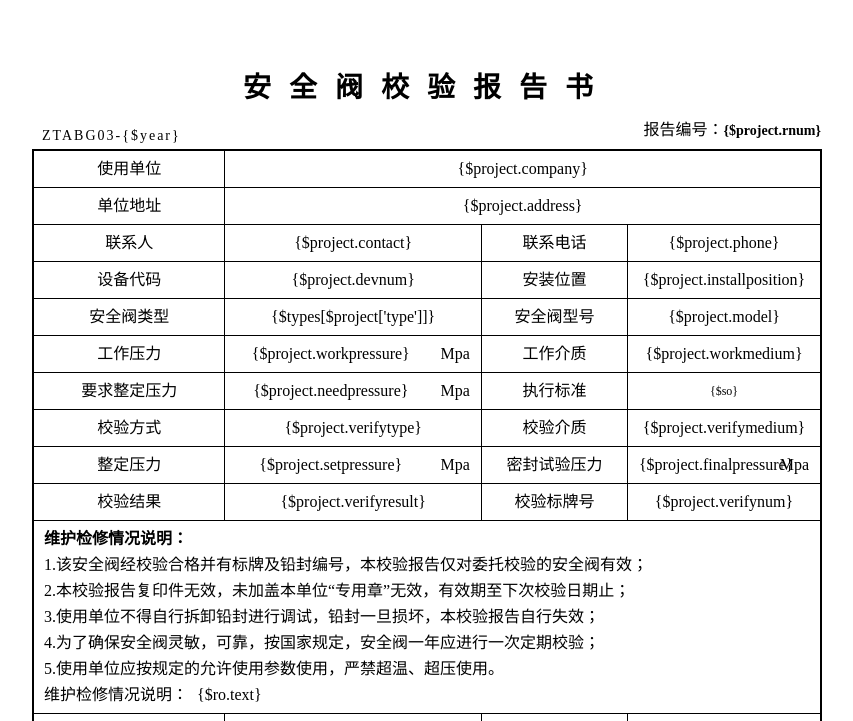
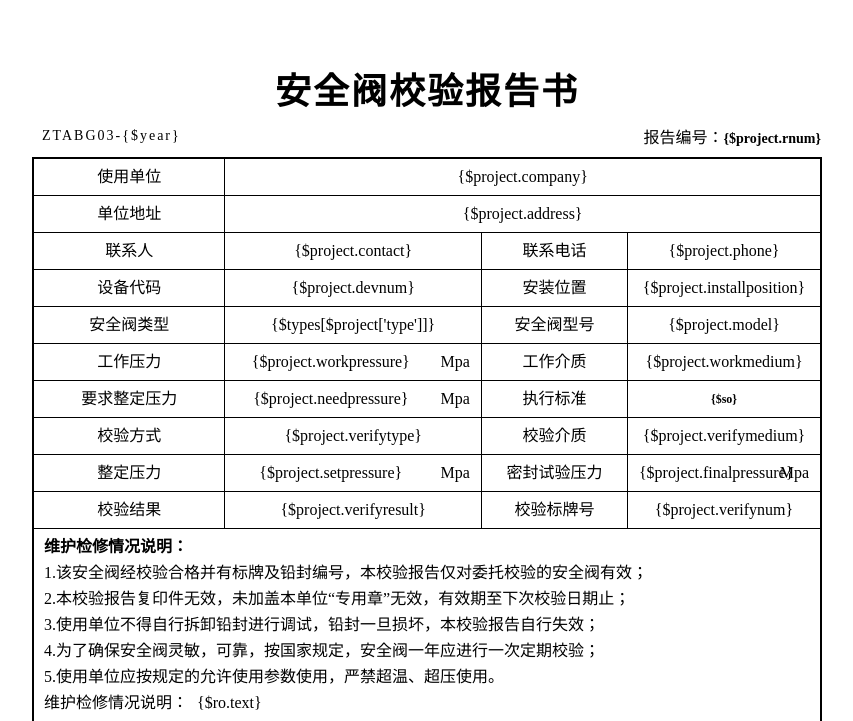
Before and after one commit to Zoombin/Valve-Web, a PHP site: page /DbName/Home/View/Project/print1.html in a window 1280 px wide. Shown: the top 721 px of the page, without its empty margins (213-1066 px from the left). Run offline with PHP 8.4, Linux system fonts and the light colour scheme.

Commit message:
样式调整

```diff
--- a/Home/Common/function.php
+++ b/Home/Common/function.php
@@ -54,7 +54,8 @@ function getRepairs($id=''){
         1=>'油漆',
         2=>'密封面研磨',
         3=>'换弹簧',
-        4=>'更换阀瓣'
+        4=>'更换阀瓣',
+        5=>'无'
     );
     if($id&&isset($arr[$id])){
         return $arr[$id];
--- a/Home/View/Project/print1.html
+++ b/Home/View/Project/print1.html
@@ -95,14 +95,14 @@
 	          <td class="w25 hand-write hbr">{$project.nextverifydate}</td>
             </tr>
 	        <tr>
-	          <td colspan="2" rowspan="2" class="w50 hbl" style="padding: 25px 0;"> 校验： <span class="font1"><img alt="{$project.verifyman}" src="{:U('Project/fonts',array('font'=>$project['verifyman']))}"> </span>    {$project.verifymandate}</td>
+	          <td colspan="2" rowspan="2" class="w50 hbl" style="padding: 30px 0;"> 校验： <span class="font1"><img alt="{$project.verifyman}" src="{:U('Project/fonts',array('font'=>$project['verifyman']))}"> </span>    {$project.verifymandate}</td>
 	          <td colspan="2" class="w50 text-left hbr" style="border-bottom: none;padding: 0">（检验机构核准编号）：</td>
             </tr>
             <tr>
 	          <td colspan="2" class=" hbr" style="border-bottom: none;border-top: none;padding: 0">&nbsp;</td>
             </tr>
 	        <tr>
-	          <td colspan="2" rowspan="2" class="w50 hbl hbb" style="padding: 25px 0;"> 审批： <span class="font1"><img alt="{$project.auditman}" src="{:U('Project/fonts',array('font'=>$project['auditman']))}"></span>      {$project.auditmandate}</td>
+	          <td colspan="2" rowspan="2" class="w50 hbl hbb" style="padding: 30px 0;"> 审批： <span class="font1"><img alt="{$project.auditman}" src="{:U('Project/fonts',array('font'=>$project['auditman']))}"></span>      {$project.auditmandate}</td>
 	          <td colspan="2" class="w50 hbr" style="border-bottom: none;border-top: none;padding: 0">（校验机构校验专用章）</td>
             </tr>
 	        <tr>
--- a/Public/css/print.css
+++ b/Public/css/print.css
@@ -17,7 +17,7 @@ ul{list-style:none}
 *{box-sizing:border-box}
 .main-content{margin:5% auto;width:695px;position:relative;}
 .data-table{border:1pt solid #000;width:100%}
-.data-table caption{padding:10px 0;font-size:28px;font-weight:900;letter-spacing:18px;margin-bottom:0px;text-align: center;position: relative;}
+.data-table caption{padding:10px 0;font-size:36px;font-weight:900;letter-spacing:2px;margin-bottom:0px;text-align: center;position: relative;}
 .data-table caption span{font-size: 14px;text-align: right;position:absolute;right:5px;bottom:10px;letter-spacing:normal;}
 .data-table td,.data-table th{border:1pt solid #000;padding:5px 10px 5px;text-align:center;line-height:26px;font-size:12pt;vertical-align:middle;}
 .data-table td.rnum span{font-size: 14px;text-align: right;font-weight:900;}
@@ -42,7 +42,7 @@ h3{text-align:left}
 .data-table .text-right{text-align:right}
 .data-table .standard{padding:0}
 .data-table .text-small{font-size: 12px;padding: 0}
-.standard span{font-size:12px;display:block;line-height:16px}
+.standard span{font-size:12px;display:block;line-height:16px;font-weight: bold;}
 .printbtn{display: none !important;}
 .hbt{border-top: 2px solid #000 !important;}
 .hbr{border-right: 2px solid #000 !important;}
--- a/Public/css/screen.css
+++ b/Public/css/screen.css
@@ -17,7 +17,7 @@ ul{list-style:none}
 *{box-sizing:border-box}
 .main-content{margin:5% auto;width:790px;position:relative;}
 .data-table{border:1pt solid #000;width:100%}
-.data-table caption{padding:10px 0;font-size:28px;font-weight:900;letter-spacing:18px;margin-bottom:0px;text-align: center;position: relative;}
+.data-table caption{padding:10px 0;font-size:36px;font-weight:900;letter-spacing:2px;margin-bottom:0px;text-align: center;position: relative;}
 .data-table caption span{font-size: 14px;text-align: right;position:absolute;right:5px;bottom:10px;letter-spacing:normal;}
 .data-table td,.data-table th{border:1pt solid #000;padding:5px 10px 5px;text-align:center;line-height:26px;font-size:12pt;vertical-align:middle;}
 .data-table td.rnum span{font-size: 14px;text-align: right;font-weight:900;}
@@ -42,7 +42,7 @@ h3{text-align:left}
 .data-table .text-right{text-align:right}
 .data-table .standard{padding:0}
 .data-table .text-small{font-size: 12px;padding: 0}
-.standard span{font-size:12px;display:block;line-height:16px}
+.standard span{font-size:12px;display:block;line-height:16px;font-weight: bold;}
 .hbt{border-top: 2px solid #000 !important;}
 .hbr{border-right: 2px solid #000 !important;}
 .hbb{border-bottom: 2px solid #000 !important;}
```
Also changed, not shown: Home/Controller/ProjectController.class.php (+5 -5 lines).
